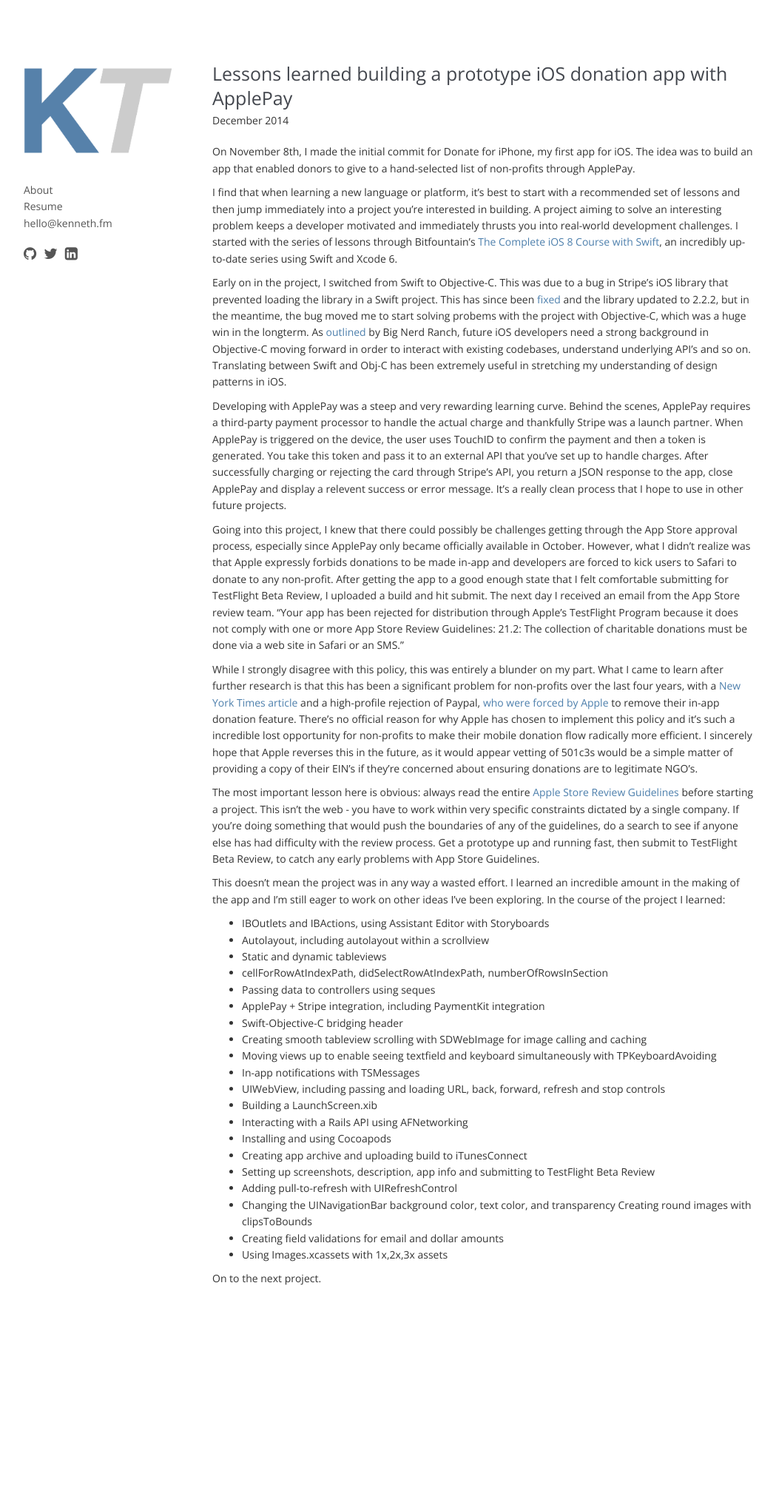
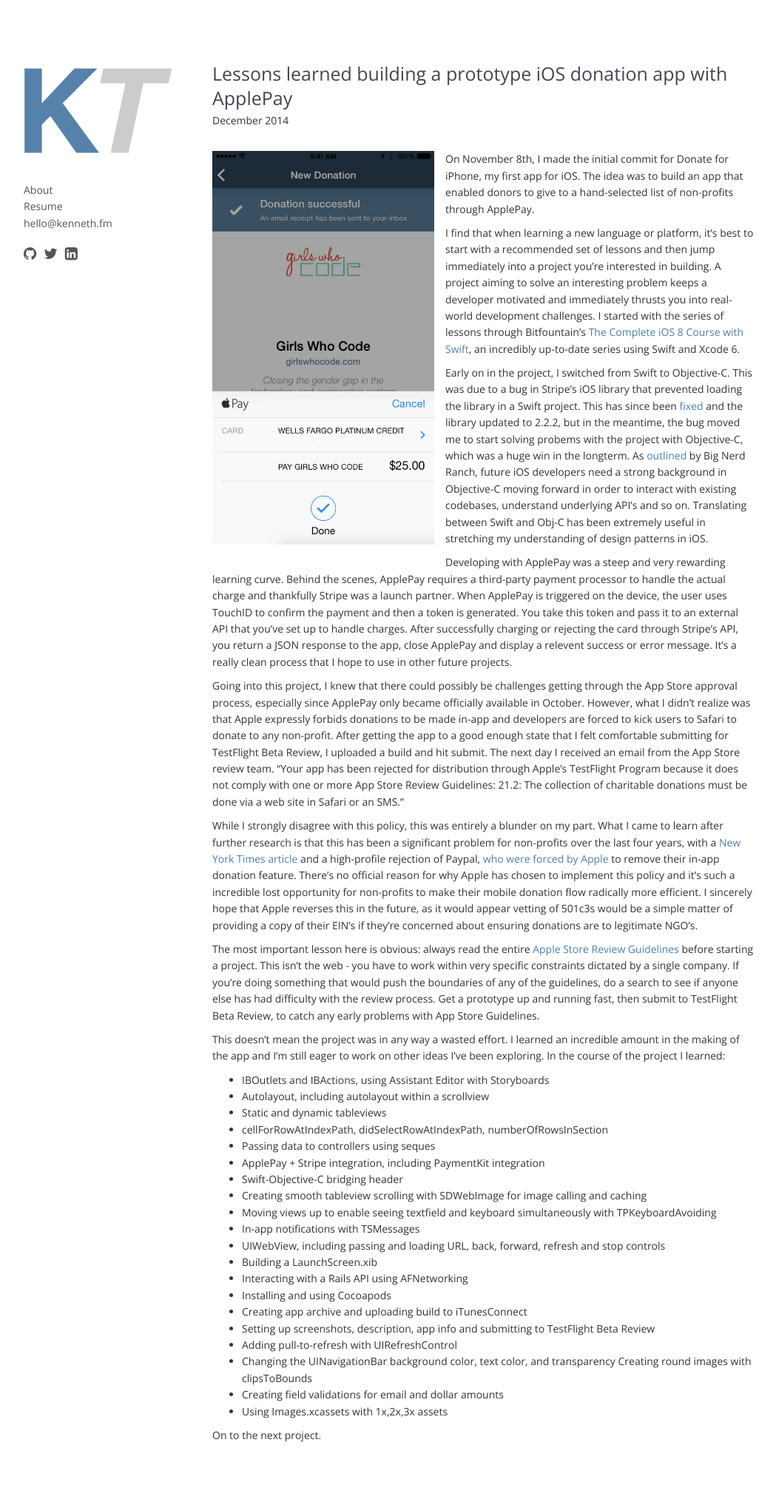
Before and after one commit to ktransier/blog, a Jekyll site: the page built from _posts/2014-12-15-donate-for-iphone.md, in a window 1280 px wide. Shown: the whole page at 74% size, without its empty margins (113-1162 px from the left). Built offline with Jekyll 4.4.1, drawn with Linux system fonts in a browser that asks for light colours; nearby versions of some CDN libraries; Markdown is read by kramdown in place of the engine named in the settings; before the commit the page ends 1815 px from its top, so only the background shows below that.

Commit message:
donate screenshots

```diff
--- a/_posts/2014-12-15-donate-for-iphone.md
+++ b/_posts/2014-12-15-donate-for-iphone.md
@@ -5,6 +5,8 @@
 category: blog
 image_url: null
 ---
+
+<img src="/images/donate-for-iphone-3.png" class="inline-image">
 
 On November 8th, I made the initial commit for Donate for iPhone, my first app for iOS. The idea was to build an app that enabled donors to give to a hand-selected list of non-profits through ApplePay.
 
--- a/css/main.css
+++ b/css/main.css
@@ -221,3 +221,17 @@
 .post-style-toggles {
   float: right;
 }
+
+.inline-image {
+  width: 300px;
+  float: left;
+  margin: 10px 15px 15px 0px;
+}
+
+@media (max-width: 600px) {
+  .inline-image {
+    width: 100%;
+    float: none;
+    margin: 10px 0px;
+  }
+}
```
Also changed, not shown: images/donate-for-iphone-1.png (added), images/donate-for-iphone-2.png (added), images/donate-for-iphone-3.png (added), images/donate-for-iphone-4.png (added).
